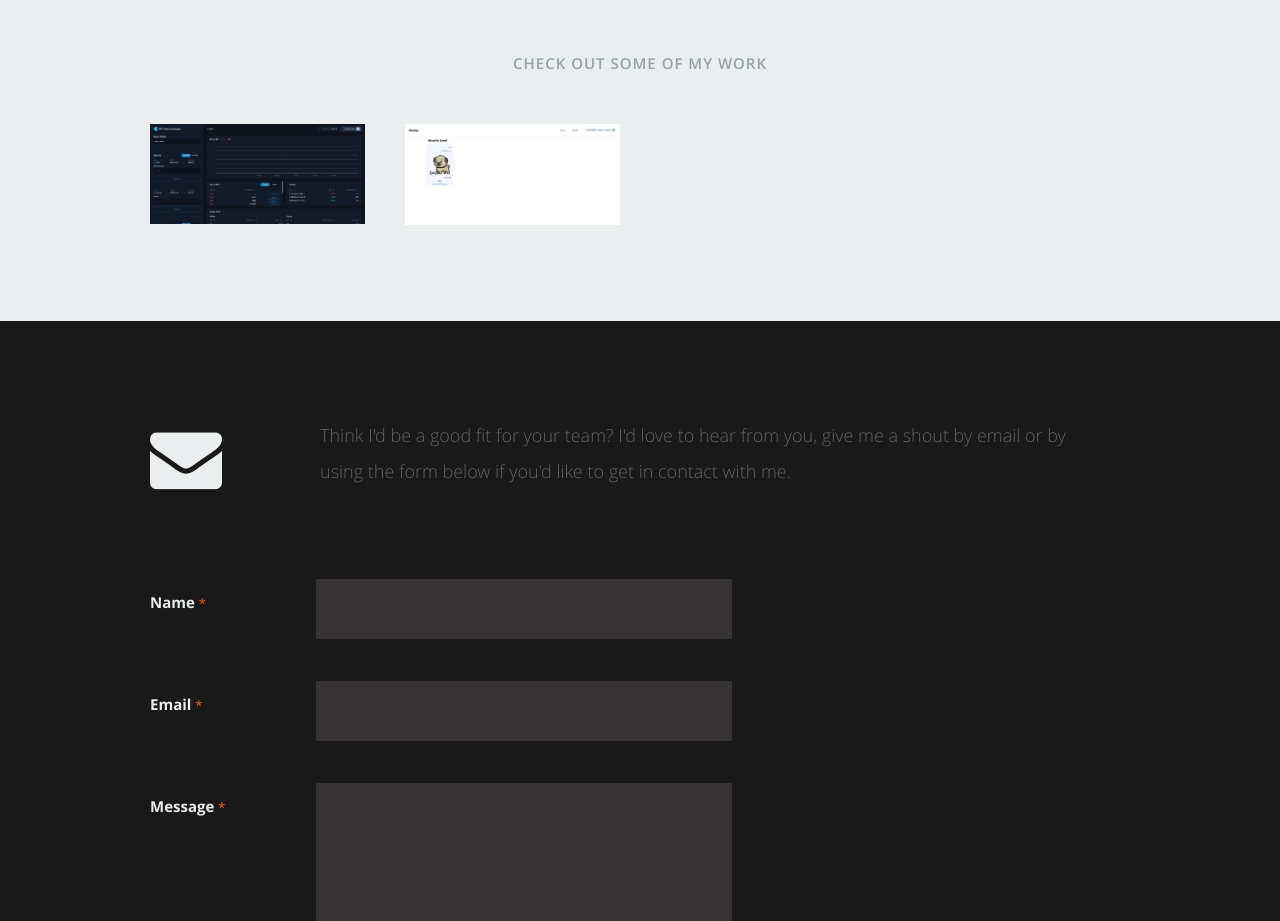
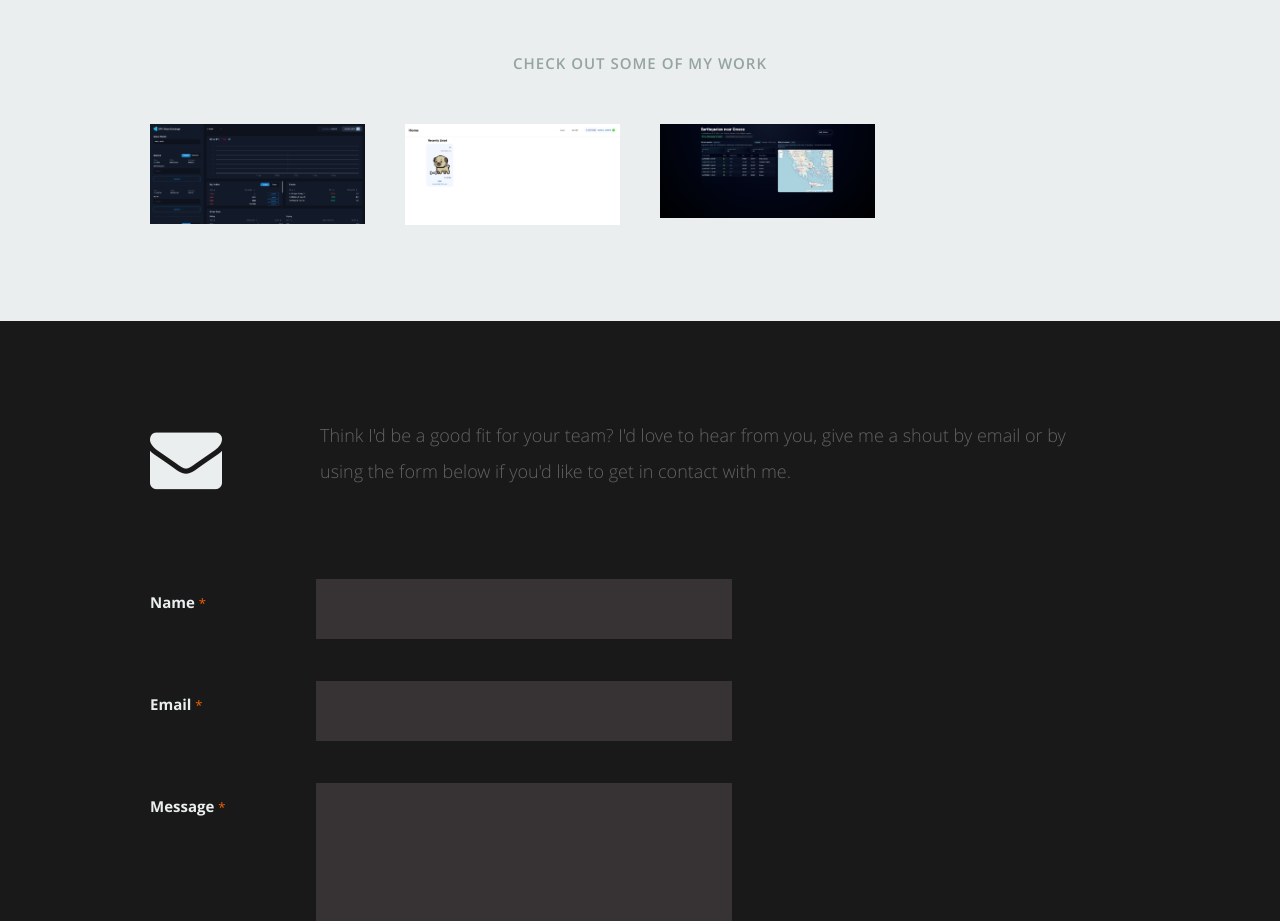
Before and after one commit to npa528/cv, a React (Create React App) app: page / in a window 1280 px wide. Shown: the part 3280-4201 px from the top of the page. Built offline with nearby package versions, Linux system fonts and the light colour scheme.

Commit message:
Added earthquakes proj

```diff
--- a/package.json
+++ b/package.json
@@ -14,7 +14,7 @@
     "react-scripts": "2.1.1"
   },
   "scripts": {
-    "start": "react-scripts start",
+    "start": "set NODE_OPTIONS=--openssl-legacy-provider&& react-scripts start",
     "build": "react-scripts build",
     "test": "react-scripts test",
     "eject": "react-scripts eject",
--- a/public/css/default.css
+++ b/public/css/default.css
@@ -160,7 +160,7 @@ pre {
 
 blockquote,
 q {
-  quotes: &#8220 &#8220;
+  quotes: "\201C" "\201D";
 }
 
 blockquote:before,
--- a/src/resumeData.js
+++ b/src/resumeData.js
@@ -134,6 +134,11 @@ let resumeData = {
       description: "NFT marketplace using The Graph",
       img: "nftmarketplace.png",
       url: "https://npa528.github.io/nextjs-nft-marketplace-thegraph/",
+    },{
+      name: "earthquakes-greece",
+      description: "Earthquake events in Greece",
+      img: "earthquakesgreece.png",
+      url: "https://earthquakes-greece-next.vercel.app/",
     },
   ],
 };
```
Also changed, not shown: public/images/portfolio/earthquakesgreece.png (added).
